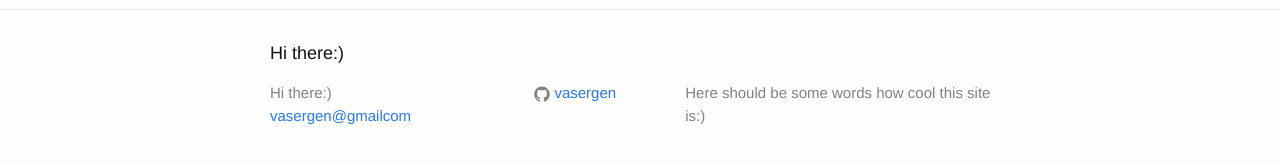
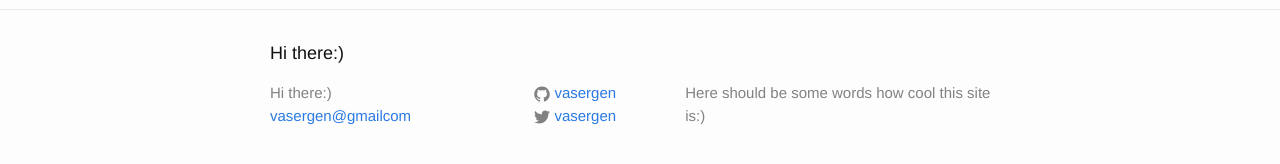
Before and after one commit to vasergen/vasergen.github.io, a Jekyll site: the page built from index.html, in a window 1280 px wide. Shown: the part 287-451 px from the top of the page. Built offline with Jekyll 4.4.1, drawn with Linux system fonts in a browser that asks for light colours.

Commit message:
add twitter username

```diff
--- a/_config.yml
+++ b/_config.yml
@@ -5,7 +5,7 @@ description: > #
   Here should be some words how cool this site is:)
 baseurl: "" # the subpath of your site, e.g. /blog
 url: "http://vasergen.github.io/" # the base hostname & protocol for your site
-twitter_username:
+twitter_username: vasergen
 github_username:  vasergen
 
 # Build settings
```
